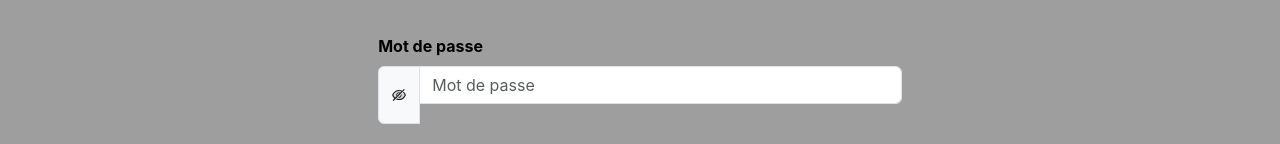
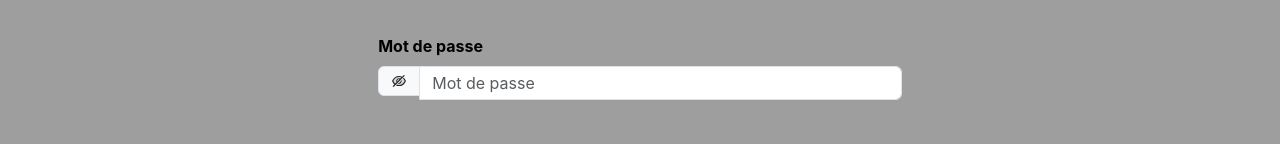
Before and after one commit to Nade0478/Rando-back-et-front, a React (Create React App) app in the folder Projet-rando-front/: page /register in a window 1280 px wide. Shown: the part 389-533 px from the top of the page. Built offline with nearby package versions, Linux system fonts and the light colour scheme.

Commit message:
modif register form

```diff
--- a/Projet-rando-front/src/components/RegisterForm.jsx
+++ b/Projet-rando-front/src/components/RegisterForm.jsx
@@ -80,7 +80,9 @@ function RegisterForm() {
           placeholder="Votre pseudo"
           {...register("name", { required: "Pseudo obligatoire" })}
         />
-        {errors.name && <Form.Text className="text-danger">{errors.name.message}</Form.Text>}
+        {errors.name && (
+          <Form.Text className="text-danger">{errors.name.message}</Form.Text>
+        )}
       </Form.Group>
 
       <Form.Group controlId="formBasicEmail" className="mb-3">
@@ -96,13 +98,19 @@ function RegisterForm() {
             },
           })}
         />
-        {errors.email && <Form.Text className="text-danger">{errors.email.message}</Form.Text>}
+        {errors.email && (
+          <Form.Text className="text-danger">{errors.email.message}</Form.Text>
+        )}
       </Form.Group>
 
       <Form.Group controlId="formBasicPassword" className="mb-3">
         <Form.Label>Mot de passe</Form.Label>
-        <InputGroup>
-          <InputGroup.Text onClick={handleShowPasswordToggle} style={{ cursor: "pointer" }}>
+        <InputGroup className="input-group">
+          <InputGroup.Text
+            className="input-group-text"
+            onClick={handleShowPasswordToggle}
+            style={{ cursor: "pointer" }}
+          >
             {showPassword ? <AiOutlineEye /> : <AiTwotoneEyeInvisible />}
           </InputGroup.Text>
           <Form.Control
@@ -110,15 +118,23 @@ function RegisterForm() {
             placeholder="Mot de passe"
             {...register("password", {
               required: "Mot de passe obligatoire",
-              minLength: { value: 8, message: "Longueur minimale de 8 caractères" },
+              minLength: {
+                value: 8,
+                message: "Longueur minimale de 8 caractères",
+              },
               pattern: {
                 value: /(?=.*[a-z])(?=.*[A-Z])(?=.*[0-9])(?=.*[!@#$%^&*.?,])/,
-                message: "Incluez une minuscule, majuscule, chiffre et caractère spécial",
+                message:
+                  "Incluez une minuscule, majuscule, chiffre et caractère spécial",
               },
             })}
           />
         </InputGroup>
-        {errors.password && <Form.Text className="text-danger">{errors.password.message}</Form.Text>}
+        {errors.password && (
+          <Form.Text className="text-danger">
+            {errors.password.message}
+          </Form.Text>
+        )}
       </Form.Group>
 
       <Button type="submit" variant="success">
--- a/Projet-rando-front/src/styles/style.css
+++ b/Projet-rando-front/src/styles/style.css
@@ -96,3 +96,22 @@ code {
   line-height: 1.8;
   white-space: pre-line;
 }
+.input-group {
+  display: flex;
+  align-items: stretch; /* Assure que tous les éléments aient la même hauteur */
+}
+
+.input-group .input-group-text,
+.input-group .form-control {
+  height: 100%; /* Permet d'uniformiser les éléments */
+  display: flex;
+  align-items: center;
+}
+.svg-icon {
+  align-items: center;
+  display: flex;
+  color: #0000ff;
+  width: 25px;
+  height: 25px;
+  margin-right: 5px; /* Espace entre l'icône et le texte */
+}
```
